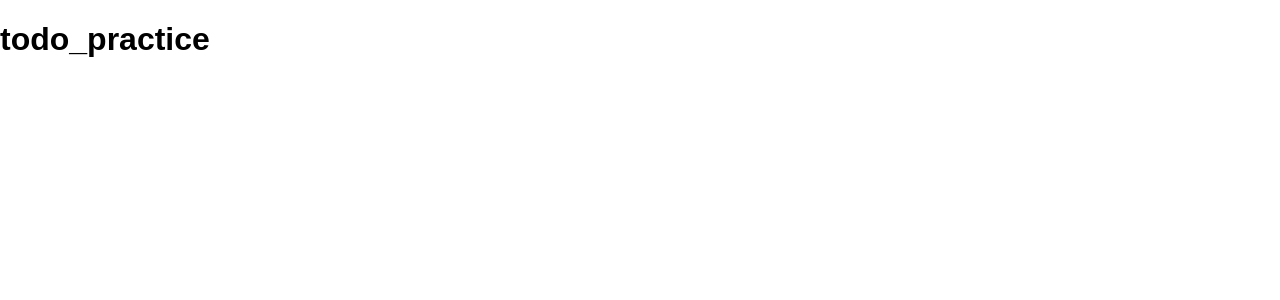
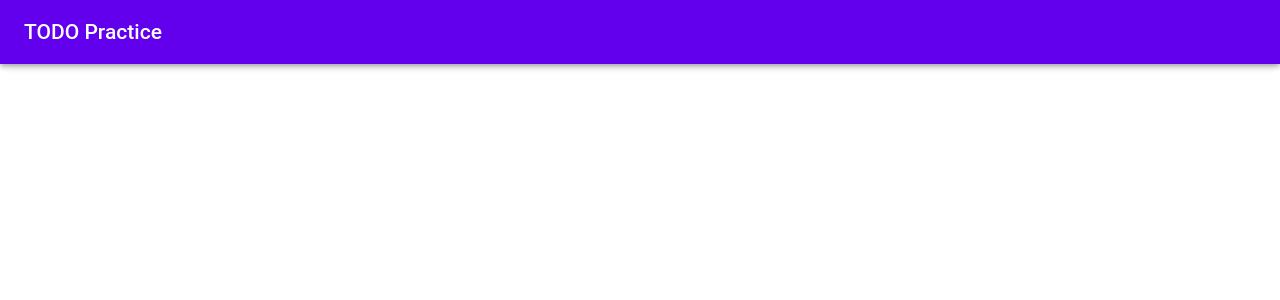
Before and after one commit to devhante/todo_practice, a React (Create React App) app: page / in a window 1280 px wide. Shown: the top 300 px of the page. Built offline with nearby package versions, Linux system fonts and the light colour scheme; the HTML template or start-up script is replaced by a standard one.

Commit message:
[Add] AppBar 파일 추가

```diff
--- a/src/App.tsx
+++ b/src/App.tsx
@@ -1,12 +1,11 @@
 import * as React from 'react';
+import MyAppBar from './MyAppBar';
 
 class App extends React.Component {
   public render() {
     return (
       <div className="App">
-        <header className="App-header">
-          <h1 className="App-title">todo_practice</h1>
-        </header>
+        <MyAppBar />
       </div>
     );
   }
--- /dev/null
+++ b/src/MyAppBar.tsx
@@ -0,0 +1,36 @@
+import AppBar from '@material-ui/core/AppBar';
+import { createStyles, withStyles, WithStyles } from '@material-ui/core/styles';
+import MuiThemeProvider from '@material-ui/core/styles/MuiThemeProvider';
+import Toolbar from '@material-ui/core/Toolbar';
+import Typography from '@material-ui/core/Typography';
+import * as React from 'react';
+import theme from './theme';
+
+const styles = createStyles({
+    root: {
+        display: 'flex'
+    }
+});
+
+type ClassNames = WithStyles<keyof typeof styles>;
+
+class MyAppBar extends React.Component<ClassNames> {
+    public render() {
+        const { classes } = this.props;
+        return(
+            <div className={classes.root}>
+                <MuiThemeProvider theme={theme}>
+                    <AppBar color='primary'>
+                        <Toolbar>
+                            <Typography variant="title" color="inherit">
+                                TODO Practice
+                            </Typography>
+                        </Toolbar>
+                    </AppBar>
+                </MuiThemeProvider>
+            </div>
+        );
+    }
+}
+
+export default withStyles(styles)(MyAppBar);
```
